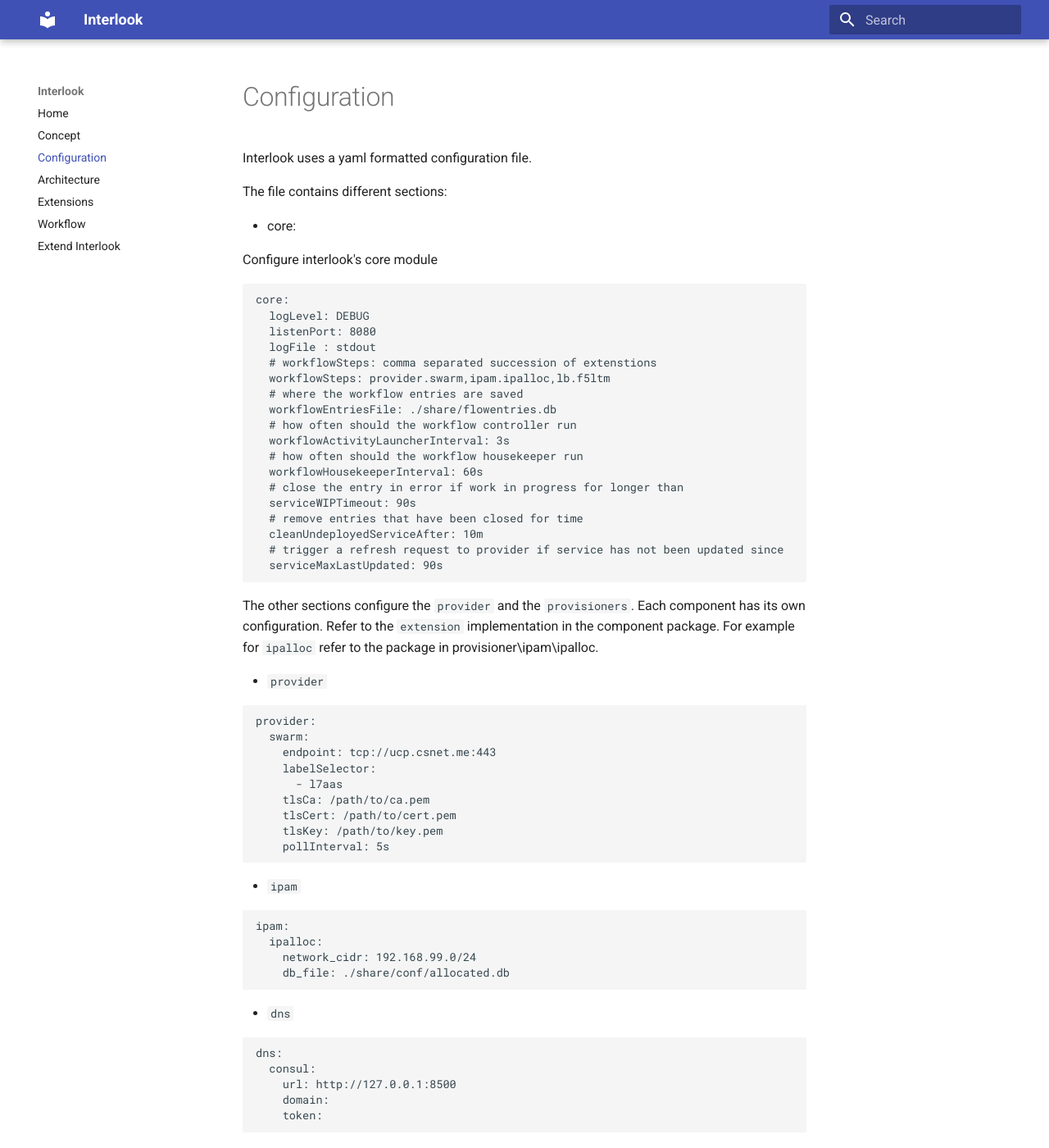
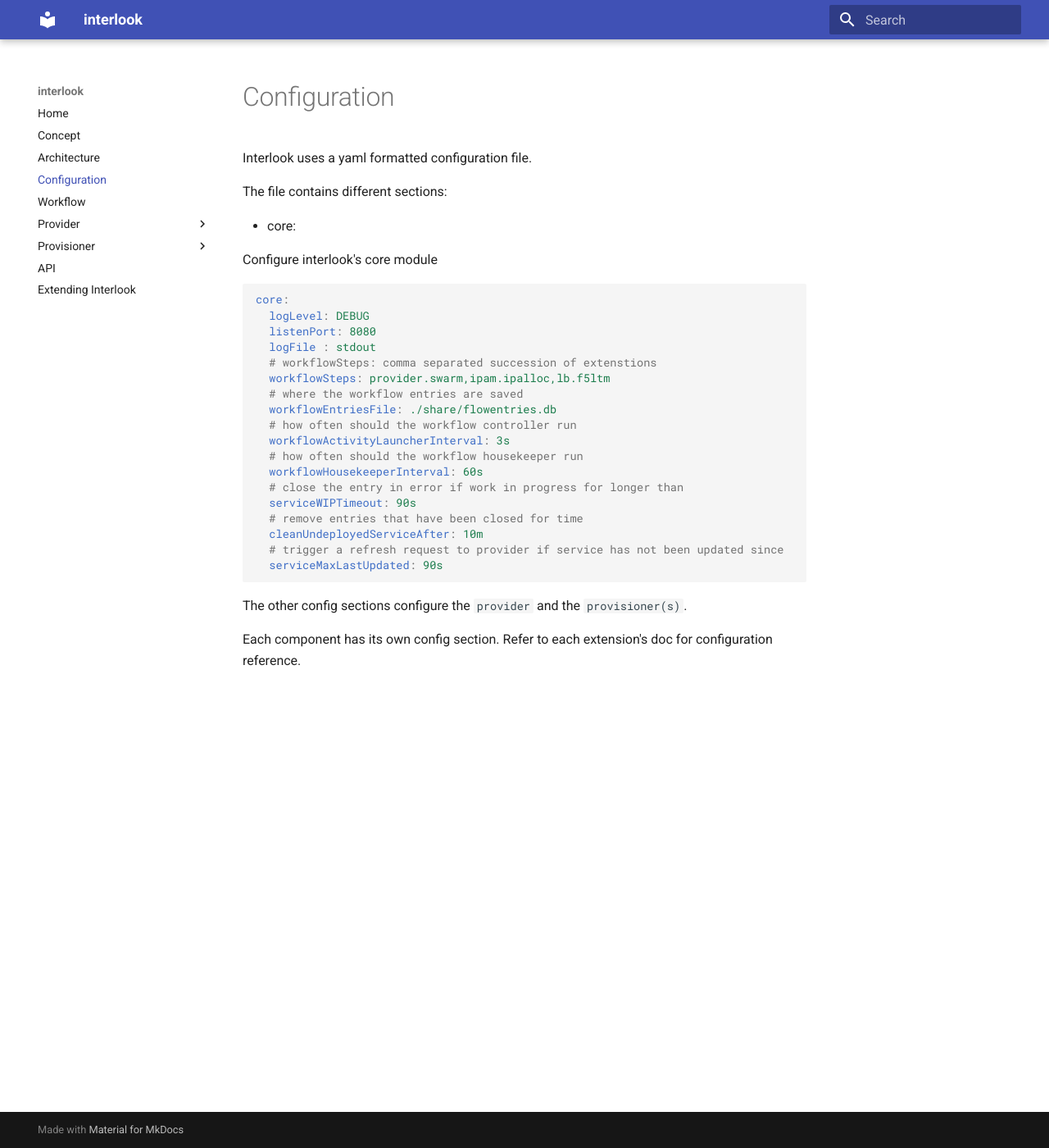
Before and after one commit to interlook/interlook, an MkDocs documentation site: the page built from docs/docs/configuration.md, in a window 1280 px wide and 1400 px high. Shown: the whole window at 82% size. Built offline with MkDocs 1.6.1 and Material for MkDocs 9.7.7, drawn with Linux system fonts in a browser that asks for light colours; some of the changed text lies outside the part shown.

Commit message:
update doc

````diff
--- a/docs/docs/configuration.md
+++ b/docs/docs/configuration.md
@@ -29,49 +29,6 @@ core:
   serviceMaxLastUpdated: 90s
 ```
 
-The other sections configure the `provider` and the `provisioners`. Each component has its own configuration. Refer to the `extension` implementation in the component package. For example for `ipalloc` refer to the package in provisioner\ipam\ipalloc.
+The other config sections configure the `provider` and the `provisioner(s)`.
 
-* `provider`
-
-```yaml
-provider:
-  swarm:
-    endpoint: tcp://ucp.csnet.me:443
-    labelSelector:
-      - l7aas
-    tlsCa: /path/to/ca.pem
-    tlsCert: /path/to/cert.pem
-    tlsKey: /path/to/key.pem
-    pollInterval: 5s
-```
-
-* `ipam`
-
-```yaml
-ipam:
-  ipalloc:
-    network_cidr: 192.168.99.0/24
-    db_file: ./share/conf/allocated.db
-```
-
-
-* `dns`
-```yaml
-dns:
-  consul:
-    url: http://127.0.0.1:8500
-    domain:
-    token:
-```
-
-* `lb`
-
-```yaml
-lb:
-  kemplm:
-    endpoint: https://192.168.99.2
-    username: api
-    password: apiPassw0rd
-    httpPort:
-    httpsPort:
-```
+Each component has its own config section. Refer to each extension's doc for configuration reference.
--- a/docs/interlook.yml
+++ b/docs/interlook.yml
@@ -67,3 +67,5 @@ lb:
         tcpProfile: ""
         loadBalancingMode: ""
         partition: ""
+        updateMode: ""
+        globalVS: ""
--- a/docs/mkdocs.yml
+++ b/docs/mkdocs.yml
@@ -1,11 +1,39 @@
-site_name: Interlook
+site_name: interlook
 nav:
     - Home: index.md
     - Concept: concept.md
-    - Configuration: configuration.md
     - Architecture: architecture.md
-    - Extensions: extensions.md
+    -   Configuration: configuration.md
     - Workflow: workflow.md
-    - Extend Interlook: extension.md
+    -   Provider:
+            -   Swarm: swarm.md
+    -   Provisioner:
+            -   dns:
+                    -   consul: consul.md
+            -   ipam:
+                    -   ipalloc: ipalloc.md
+            -   loadblancer:
+                    -   kemplm: kemplm.md
+                    -   f5ltm: f5ltm.md
+    -   API: api.md
+    -   Extending Interlook: extension.md
 
 theme: material
+
+markdown_extensions:
+    - pymdownx.arithmatex
+    -   pymdownx.betterem:
+            smart_enable: all
+    - pymdownx.caret
+    - pymdownx.critic
+    - pymdownx.details
+    -   pymdownx.emoji:
+            emoji_generator: !!python/name:pymdownx.emoji.to_svg
+    - pymdownx.inlinehilite
+    - pymdownx.magiclink
+    - pymdownx.mark
+    - pymdownx.smartsymbols
+    - pymdownx.superfences
+    -   pymdownx.tasklist:
+            custom_checkbox: true
+    - pymdownx.tilde
````
Also changed, not shown: docs/docs/api.md (added, +45 -0 lines), docs/docs/architecture.md (+10 -9 lines), docs/docs/concept.md (+1 -0 lines), docs/docs/consul.md (added, +15 -0 lines), docs/docs/f5ltm.md (added, +31 -0 lines), docs/docs/index.md (+1 -1 lines), docs/docs/kemplm.md (added, +14 -0 lines), docs/docs/swarm.md (added, +26 -0 lines).
